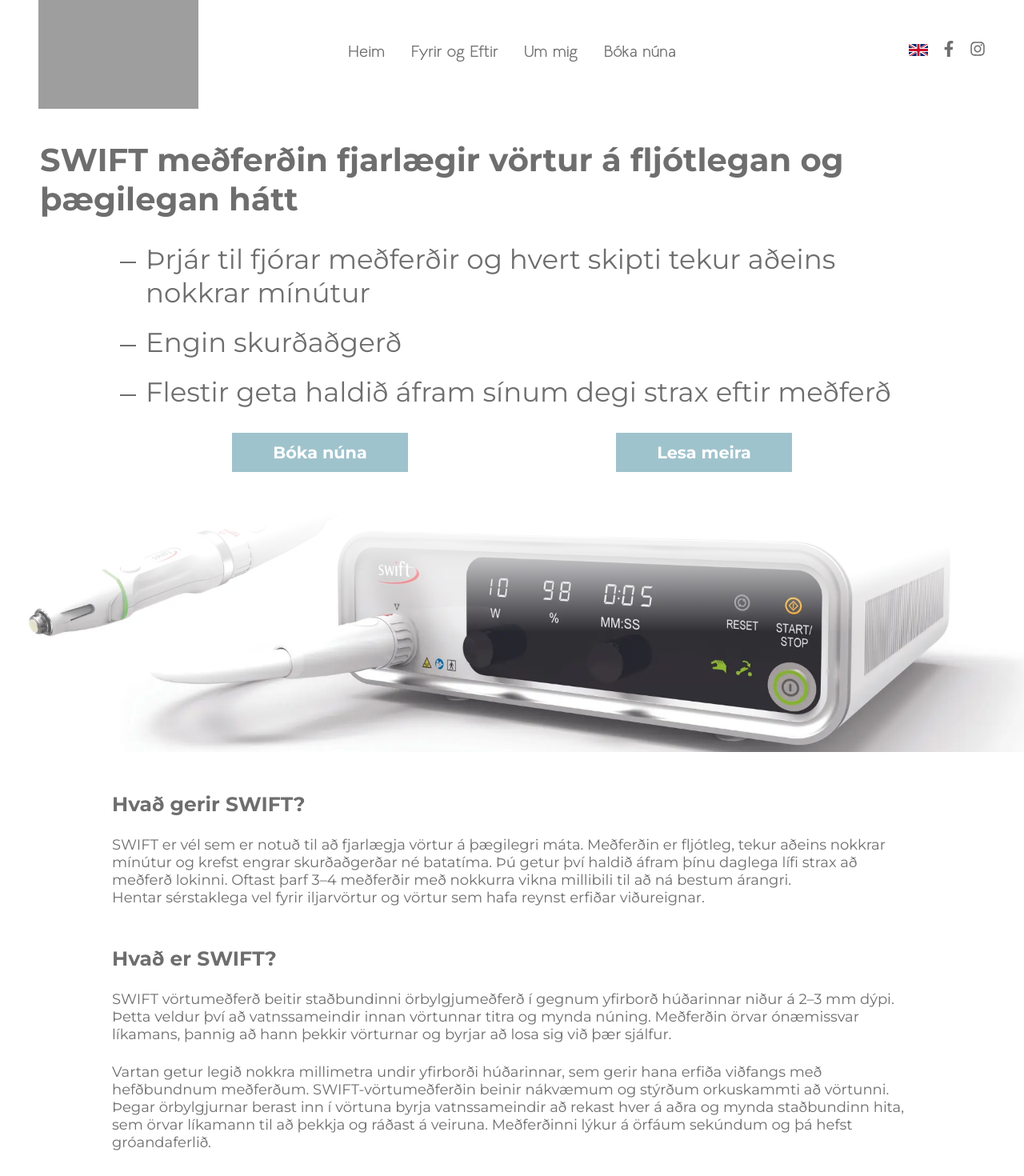
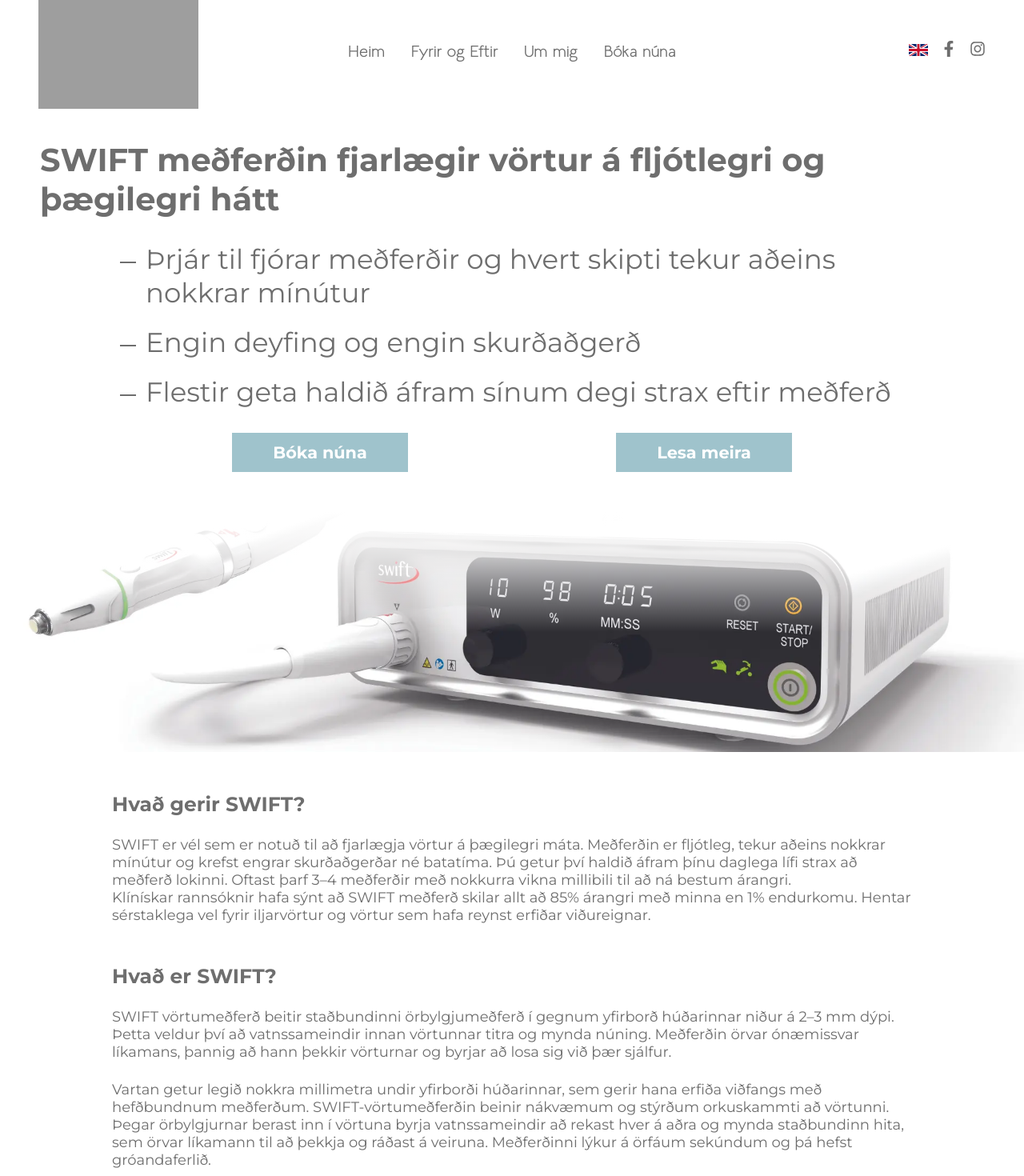
Before and after one commit to siggisg/vortur, a React (Vite) app: page /is in a window 1280 px wide. Shown: the top 1470 px of the page at 80% size. Built offline with nearby package versions, Linux system fonts and the light colour scheme; grey boxes are pictures that could not be loaded.

Commit message:
Text change

```diff
--- a/src/components/layout/StructuredData.jsx
+++ b/src/components/layout/StructuredData.jsx
@@ -1,7 +1,7 @@
 function StructuredData() {
     const schema = {
       "@context": "https://schema.org",
-      "@type": "MedicalBusiness",
+      "@type": "LocalBusiness",
       "name": "Vörtur",
       "url": "https://vortur.is",
       "description": "Swift örbylgjumeðferð við vörtum á Íslandi.",
--- a/src/i18n/locales/en.json
+++ b/src/i18n/locales/en.json
@@ -15,7 +15,7 @@
     "hero": {
         "headline": "SWIFT treatment removes warts in a quick and comfortable way",
         "list1": "Three to four treatments are usually needed, and each session takes only a few minutes.",
-        "list2": "Requires no surgery.",
+        "list2": "No anesthesia and no surgery.",
         "list3": "Most people can return to their normal daily activities immediately after treatment.",
         "book": "Book now",
         "more": "Read more"
@@ -24,7 +24,7 @@
     "whatisIntro": {
         "headline": "What does SWIFT do?",
         "text1": "SWIFT is a device used to remove warts in a more comfortable and convenient way. The treatment is quick, taking only a few minutes, and requires no surgery or recovery time. You can return to your normal daily activities immediately after the procedure. For the best results, most people require 3–4 treatments spaced several weeks apart.",
-        "text2": "It is particularly well suited for plantar warts and warts that have proven difficult to treat."
+        "text2": "SWIFT treatment is effective in up to 85% of cases, with fewer than 1% of patients experiencing a recurrence. It is particularly well suited for plantar warts and warts that have proven difficult to treat."
     },
     "whatisSwift": {
         "headline": "What is SWIFT?",
--- a/src/i18n/locales/is.json
+++ b/src/i18n/locales/is.json
@@ -13,9 +13,9 @@
     },
 
     "hero": {
-        "headline": "SWIFT meðferðin fjarlægir vörtur á fljótlegan og þægilegan hátt",
+        "headline": "SWIFT meðferðin fjarlægir vörtur á fljótlegri og þægilegri hátt",
         "list1": "Þrjár til fjórar meðferðir og hvert skipti tekur aðeins nokkrar mínútur",
-        "list2": "Engin skurðaðgerð",
+        "list2": "Engin deyfing og engin skurðaðgerð",
         "list3": "Flestir geta haldið áfram sínum degi strax eftir meðferð",
         "book": "Bóka núna",
         "more": "Lesa meira"
@@ -24,7 +24,7 @@
     "whatisIntro": {
         "headline": "Hvað gerir SWIFT?",
         "text1": "SWIFT er vél sem er notuð til að fjarlægja vörtur á þægilegri máta. Meðferðin er fljótleg, tekur aðeins nokkrar mínútur og krefst engrar skurðaðgerðar né batatíma. Þú getur því haldið áfram þínu daglega lífi strax að meðferð lokinni. Oftast þarf 3–4 meðferðir með nokkurra vikna millibili til að ná bestum árangri.",
-        "text2": "Hentar sérstaklega vel fyrir iljarvörtur og vörtur sem hafa reynst erfiðar viðureignar."
+        "text2": "Klínískar rannsóknir hafa sýnt að SWIFT meðferð skilar allt að 85% árangri með minna en 1% endurkomu. Hentar sérstaklega vel fyrir iljarvörtur og vörtur sem hafa reynst erfiðar viðureignar."
     },
     "whatisSwift": {
         "headline": "Hvað er SWIFT?",
```
